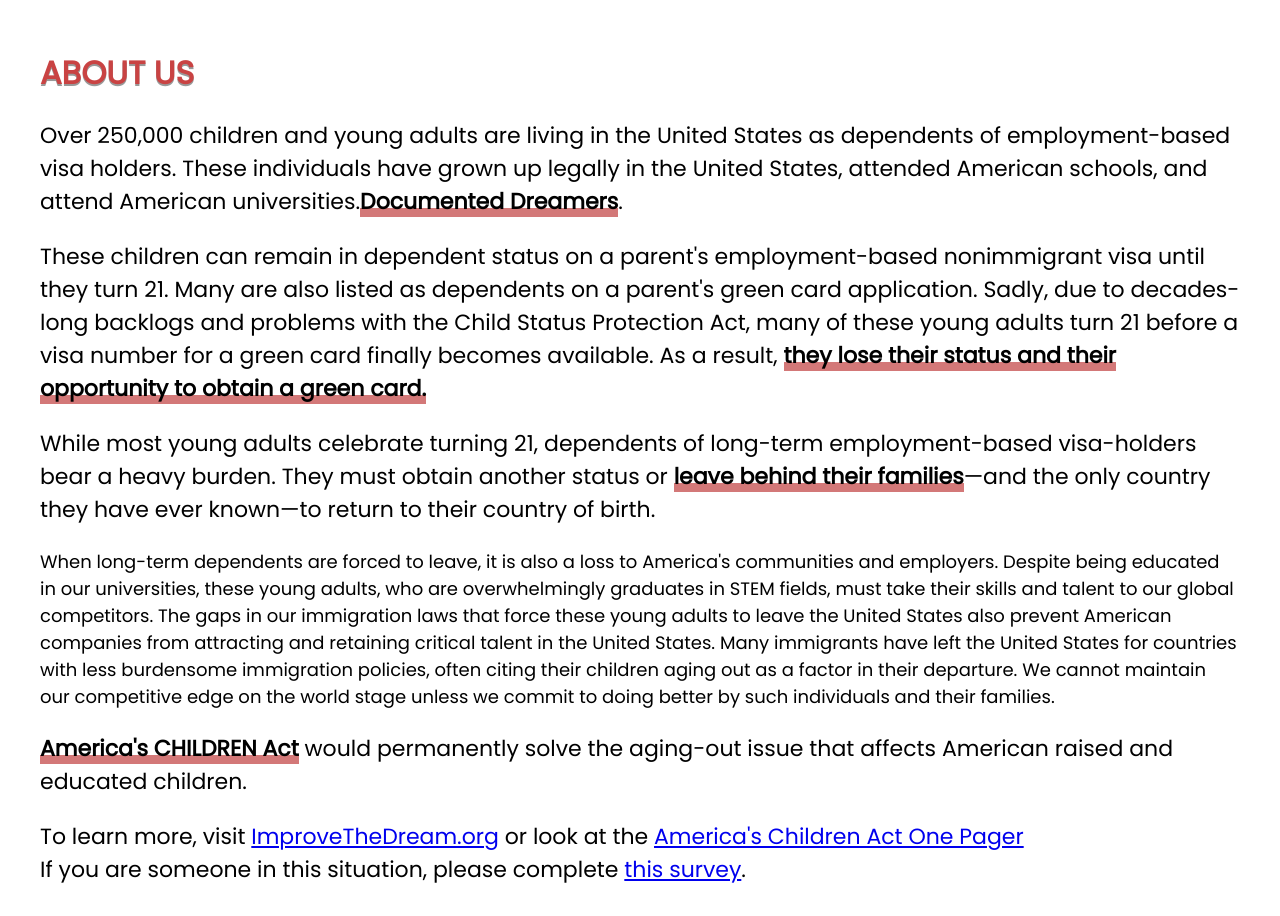
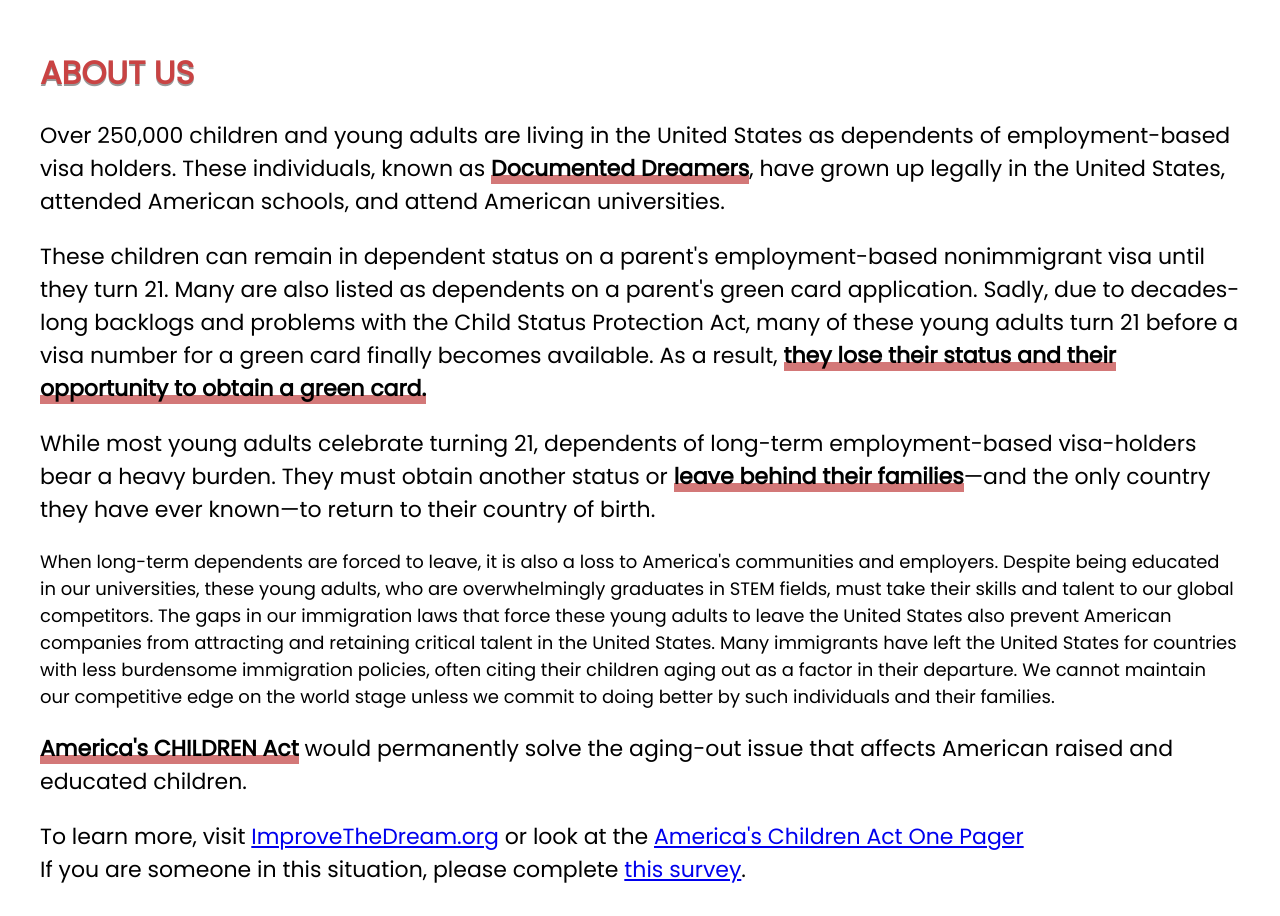
Before and after one commit to Improve-the-Dream/aca-website, a React (Create React App) app: page / in a window 1280 px wide. Shown: the part 802-1718 px from the top of the page. Built offline with nearby package versions, Linux system fonts and the light colour scheme; no server answers.

Commit message:
fixed sentence in about us page

```diff
--- a/src/pages/About.js
+++ b/src/pages/About.js
@@ -18,10 +18,10 @@
         {/* <h1>Documented Dreamers</h1> */}
         <p>
           Over 250,000 children and young adults are living in the United States
-          as dependents of employment-based visa holders. These individuals have
-          grown up legally in the United States, attended American schools, and
-          attend American universities.
-          <span className="bold">Documented Dreamers</span>.
+          as dependents of employment-based visa holders. These individuals,
+          known as <span className="bold">Documented Dreamers</span>, have grown
+          up legally in the United States, attended American schools, and attend
+          American universities.
         </p>
         <p>
           These children can remain in dependent status on a parent's
```
